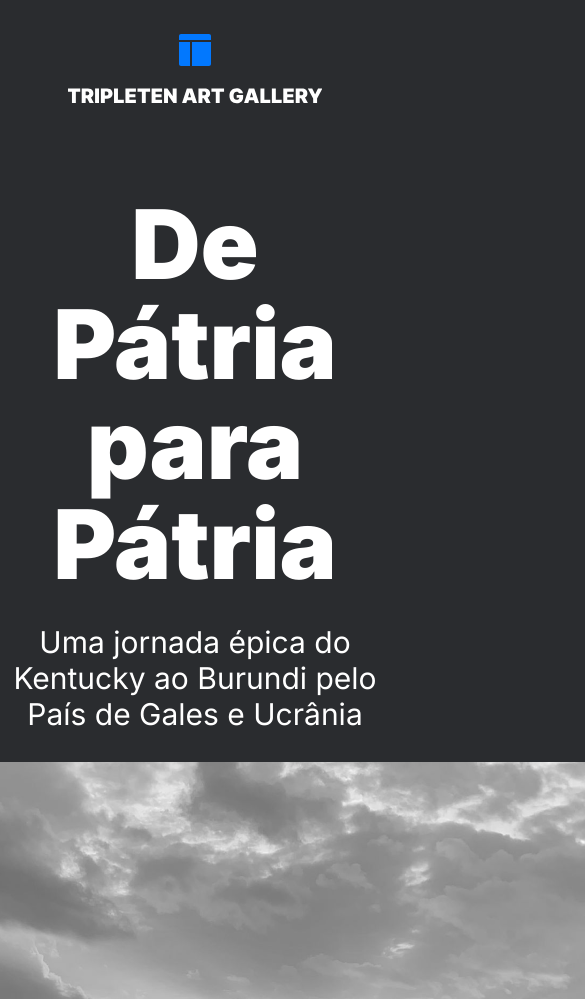
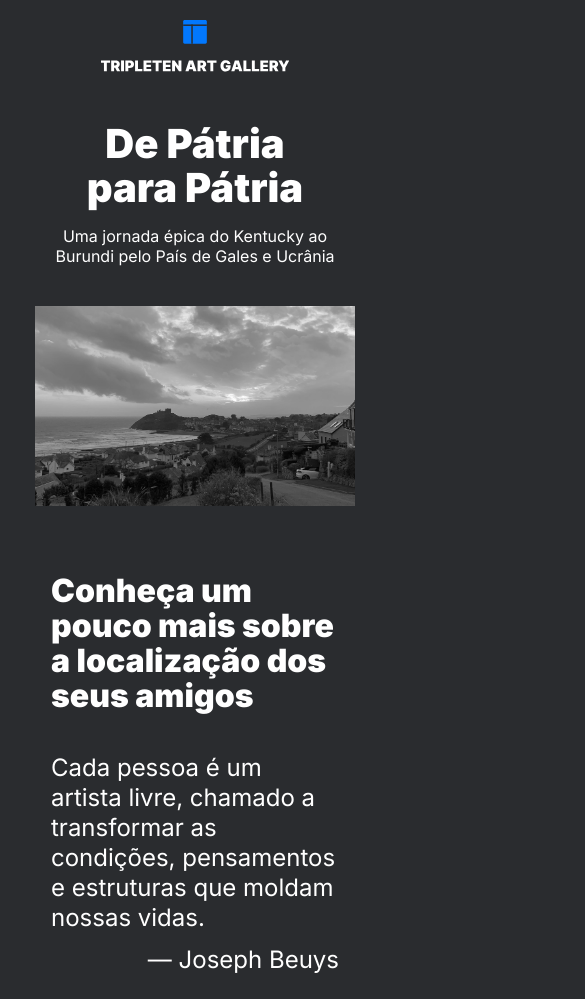
Before and after one commit to eng-charlesrochamarques/web_project_homeland, a plain HTML site: page index.html in a window 390 px wide. Shown: the top 999 px of the page, 585 px wide, since content can reach past the window. Drawn offline with Linux system fonts and the light colour scheme.

Commit message:
Update Media-Queries

```diff
--- a/blocks/footer.css
+++ b/blocks/footer.css
@@ -9,7 +9,11 @@
   text-align: center;
   margin: 0;
 }
-@media screen and (max-width: 544px) {
-}
+
 @media screen and (max-width: 1024px) {
 }
+@media screen and (max-width: 544px) {
+  .footer__paragraph {
+    line-height: 14px;
+  }
+}
--- a/blocks/header.css
+++ b/blocks/header.css
@@ -6,7 +6,16 @@
   max-width: 254px;
   margin: 34px auto 90px;
 }
+@media screen and (max-width: 1024px) {
+  .header__logo {
+    max-height: 66px;
+    margin: 30px auto 90px;
+  }
+}
 @media screen and (max-width: 544px) {
+  .header__logo {
+    max-height: 52px;
+    max-width: 188px;
+    margin: 20px auto 50px;
+  }
 }
-@media screen and (max-width: 1024px) {
-}
--- a/blocks/intro.css
+++ b/blocks/intro.css
@@ -1,44 +1,107 @@
 .intro {
   color: white;
   margin: 92px auto 92px 148px;
-  margin-top: 92px;
+  max-width: 830px;
   margin-left: 148px;
 }
 
 .intro__title {
-  /*font-family: "Inter Web";*/
   font-weight: 900;
-  font-size: 54px;
-  line-height: 58px;
-  max-width: 830px;
+  font-size: 3.375rem;
+  line-height: 3.625rem;
   margin: 0;
 }
 .intro__paragraph {
-  /*font-family: "Inter Web";*/
   font-weight: 400;
 }
 .intro__paragraph_quote {
-  font-size: 24px;
-  line-height: 34px;
+  font-size: 1.5rem;
+  line-height: 2.125rem;
   max-width: 738px;
   margin-top: 40px;
   margin-bottom: 10px;
 }
 .intro__paragraph_author {
-  font-size: 24px;
-  line-height: 34px;
+  font-size: 1.5rem;
+  line-height: 2.125rem;
   max-width: 732px;
   text-align: right;
   margin: 0;
 }
 .intro__paragraph_text {
-  font-size: 16px;
+  font-size: 1rem;
   line-height: 163%;
   max-width: 722px;
+  margin: 0;
   margin-top: 32px;
   letter-spacing: 0%;
 }
+
+@media screen and (max-width: 1024px) {
+  .intro {
+    margin: 90px auto 88px;
+    max-width: 720px;
+  }
+
+  .intro__title {
+    font-weight: 900;
+    font-size: 2, 8125rem;
+    line-height: 3.0625rem;
+    max-width: 707px;
+    margin: 0;
+  }
+  .intro__paragraph {
+    font-weight: 400;
+  }
+  .intro__paragraph_quote {
+    margin-top: 50px;
+    margin-bottom: 0px;
+  }
+  .intro__paragraph_author {
+    margin-top: 2px;
+    margin-bottom: 0px;
+  }
+  .intro__paragraph_text {
+    max-width: 720px;
+  }
+}
+
 @media screen and (max-width: 544px) {
+  .intro {
+    color: white;
+    margin: 64px auto;
+    max-width: 288px;
+  }
+
+  .intro__title {
+    font-weight: 900;
+    font-size: 2rem;
+    line-height: 2.1875rem;
+    margin: 0;
+  }
+  .intro__paragraph {
+    font-size: 1.5rem;
+    line-height: 1.875rem;
+    margin-top: 40px;
+    margin-bottom: 10px;
+    font-weight: 400;
+  }
+  .intro__paragraph_quote {
+    max-width: 738px;
+    margin-top: 40px;
+    margin-bottom: 10px;
+  }
+  .intro__paragraph_author {
+    line-height: 2.125rem;
+    max-width: 732px;
+    text-align: right;
+    margin: 0;
+  }
+  .intro__paragraph_text {
+    font-size: 1rem;
+    line-height: 163%;
+    margin: 0;
+    margin-top: 32px;
+    letter-spacing: 0%;
+  }
 }
-@media screen and (max-width: 1024px) {
-}
--- a/blocks/lead.css
+++ b/blocks/lead.css
@@ -1,32 +1,65 @@
 .lead {
   color: white;
-
-  display: flex;
-  flex-direction: column;
-  align-items: center;
+  max-width: 984px;
+  margin: auto;
 }
 .lead__title {
-  /*font-family: "Inter Web";*/
   font-weight: 900;
-  font-size: 96px;
-  line-height: 100px;
+  font-size: 6rem;
+  line-height: 6.25rem;
   margin: auto;
   max-width: 720px;
   text-align: center;
 }
 .lead__subtitle {
-  /*font-family: "Inter Web";*/
   font-weight: 400;
-  font-size: 30px;
-  line-height: 36px;
+  font-size: 1.875rem;
+  line-height: 2.25rem;
   max-width: 720px;
   text-align: center;
+  margin: 32px auto 64px;
 }
 .lead__image {
-  max-width: 984px;
+  max-width: 100vw;
   max-height: 615px;
 }
+
+@media screen and (max-width: 1024px) {
+  .lead {
+    max-width: 768px;
+  }
+  .lead__title {
+    font-weight: 900;
+    font-size: 4.6875rem;
+    line-height: 4.9375rem;
+  }
+  .lead__subtitle {
+    margin: 25px auto 30px;
+  }
+  .lead__image {
+    max-height: 480px;
+  }
+}
+
 @media screen and (max-width: 544px) {
+  .lead {
+    color: white;
+    max-width: 320px;
+    margin: auto;
+  }
+  .lead__title {
+    font-weight: 900;
+    font-size: 2.5rem;
+    line-height: 2.75rem;
+    max-width: 228px;
+  }
+  .lead__subtitle {
+    font-weight: 400;
+    font-size: 1rem;
+    line-height: 1.25rem;
+    margin: 16px auto 40px;
+  }
+  .lead__image {
+    max-height: 200px;
+  }
 }
-@media screen and (max-width: 1024px) {
-}
--- a/blocks/page.css
+++ b/blocks/page.css
@@ -6,7 +6,7 @@
   min-width: 320px;
   margin: 0 auto;
   font-family: "Inter Web";
-  /*font-family: 'Noto Serif', 'Times New Roman', serif;*/
+  font-size: 16px;
 }
 body {
   background-color: #2a2c2f;
```
